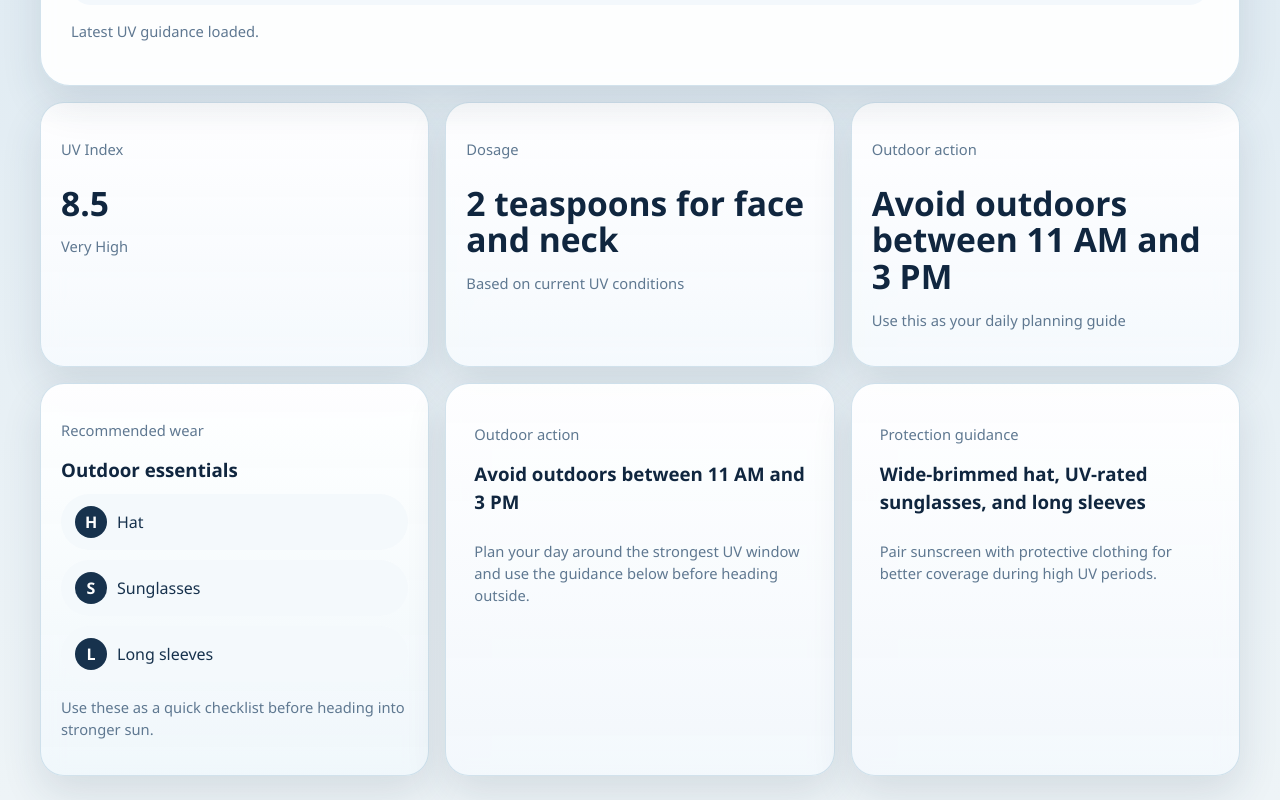
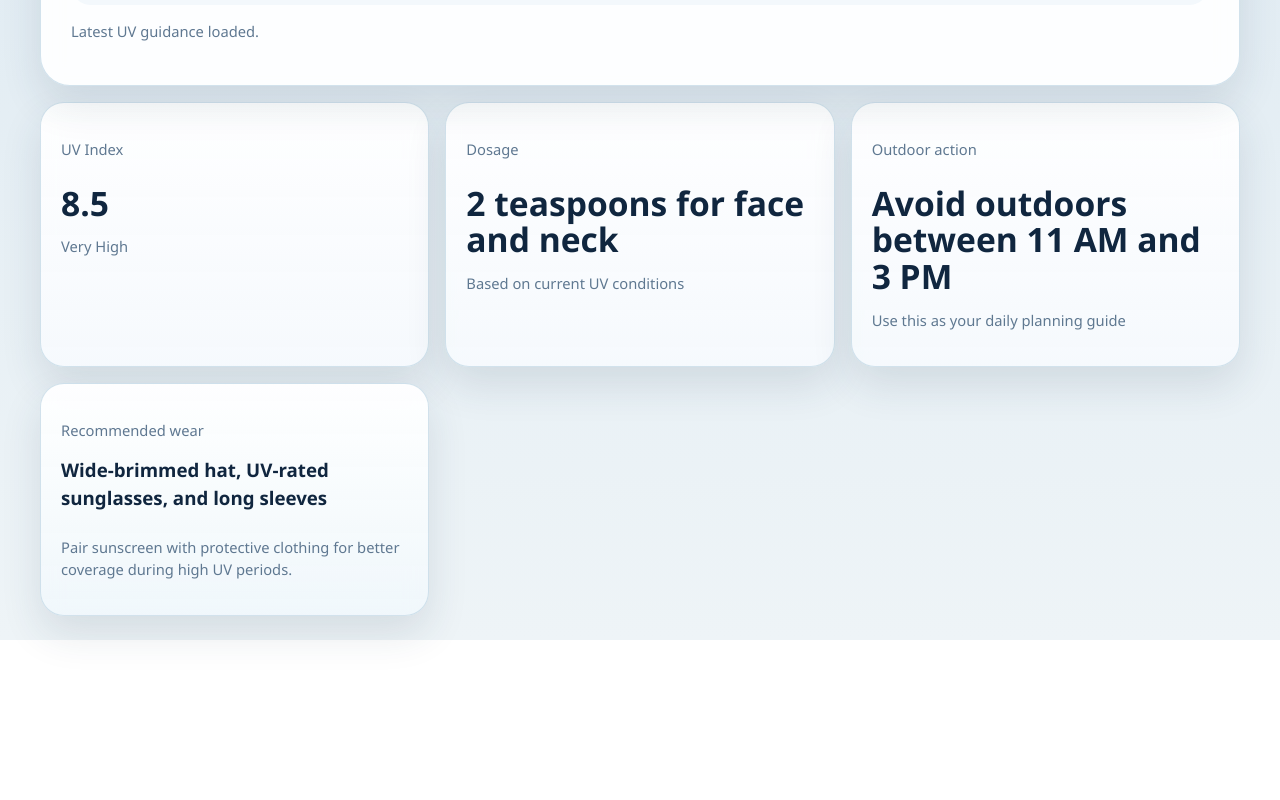
Before and after one commit to TianzeShen/UV-Wise, a Vue app in the folder frontend/web-app/: page / in a window 1280 px wide. Shown: the part 1175-1975 px from the top of the page. After the commit the page ends 1815 px from the top, so only its background shows below. Built offline with nearby package versions, Linux system fonts and the light colour scheme; no server answers.

Commit message:
Remove dupilcated cards on dashboard

```diff
--- a/frontend/web-app/src/pages/DashboardPage.vue
+++ b/frontend/web-app/src/pages/DashboardPage.vue
@@ -101,27 +101,10 @@ defineEmits(['search-location', 'update:locationQuery'])
 
       <article class="feature-card icon-card">
         <p class="card-label">Recommended wear</p>
-        <h3>Outdoor essentials</h3>
-        <div class="icon-row">
-          <div v-for="item in clothingItems" :key="item.label" class="icon-pill">
-            <span class="icon-symbol">{{ item.label.slice(0, 1) }}</span>
-            <span>{{ item.label }}</span>
-          </div>
-        </div>
-        <p class="helper-text">Use these as a quick checklist before heading into stronger sun.</p>
-      </article>
-
-      <article class="feature-card guidance-card landing-guidance-card">
-        <p class="card-label">Outdoor action</p>
-        <h3>{{ uvData.protection_guidance.action }}</h3>
-        <p class="helper-text">Plan your day around the strongest UV window and use the guidance below before heading outside.</p>
-      </article>
-
-      <article class="feature-card guidance-card landing-guidance-card">
-        <p class="card-label">Protection guidance</p>
         <h3>{{ uvData.protection_guidance.clothing }}</h3>
         <p class="helper-text">Pair sunscreen with protective clothing for better coverage during high UV periods.</p>
       </article>
+
     </div>
   </section>
 </template>
```
